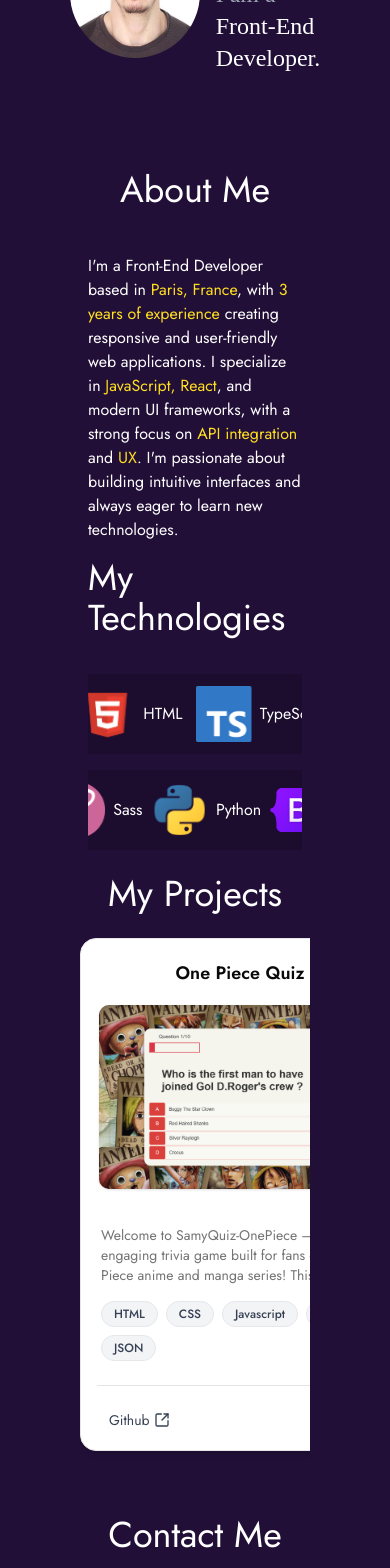
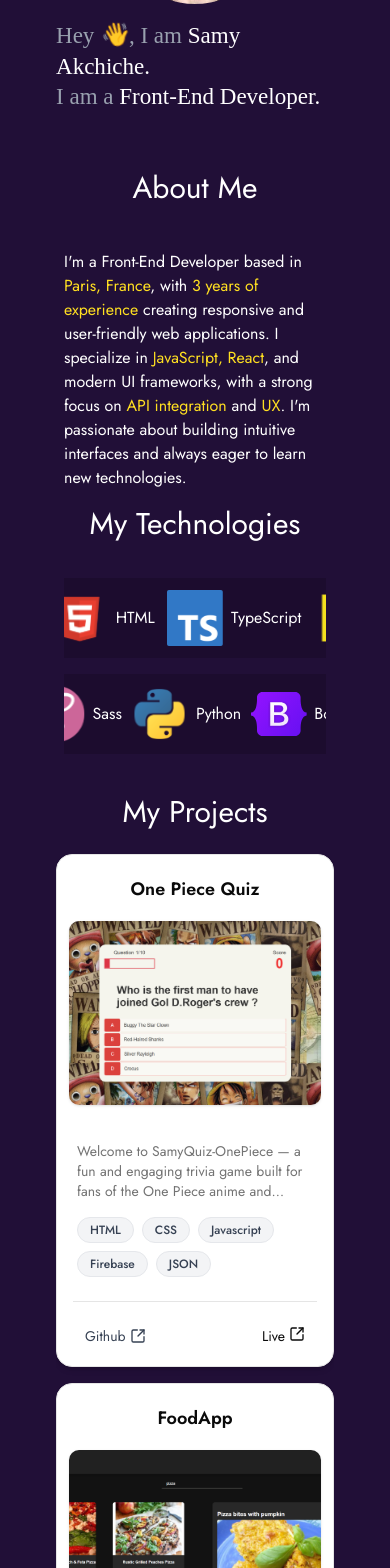
Before and after one commit to samyAkchiche/myPortfolio, a React (Vite) app: page / in a window 390 px wide. Shown: the part 432-2000 px from the top of the page. Built offline with nearby package versions, Linux system fonts and the light colour scheme; a web font is replaced by a local one.

Commit message:
Media Queries: Adjusted paddings to the projects cards and changed the directions of the cards

```diff
--- a/src/App.tsx
+++ b/src/App.tsx
@@ -20,13 +20,13 @@
                         : "opacity-0 translate-y-10 pointer-events-none"
                 }`}
             >
-                <div className="mx-64 max-xl:mx-46 max-lg:mx-32 my-2 max-md:mx-20">
+                <div className="mx-64 max-xl:mx-46 max-lg:mx-32 max-md:mx-14 my-2 ">
                     <section id="hero">
                         <Hero />
                     </section>
                     <section
                         id="about"
-                        className="px-44 max-lg:px-2 flex justify-center items-center flex-col gap-4"
+                        className="px-44 max-lg:px-2 max-md:mb-10 flex justify-center items-center flex-col gap-4"
                     >
                         <About />
                     </section>
--- a/src/components/layouts/About.tsx
+++ b/src/components/layouts/About.tsx
@@ -87,7 +87,7 @@
 export default function About() {
     return (
         <>
-            <h1 className="text-4xl mb-7">About Me</h1>
+            <h1 className="text-4xl mb-7 max-md:text-3xl">About Me</h1>
             <p>
                 I'm a Front-End Developer based in
                 <span className="text-yellow-300"> Paris, France</span>, with
@@ -102,7 +102,7 @@
                 new technologies.
             </p>
 
-            <h1 className="text-4xl mb-5">My Technologies</h1>
+            <h1 className="text-4xl mb-5 max-md:text-3xl">My Technologies</h1>
             <Banner style="bg-black/15 h-20 flex flex-row gap-4 w-full overflow-hidden relative">
                 {skillsLogoBannerOne.map((skillLogo, index) => (
                     <div
--- a/src/components/layouts/Contact.tsx
+++ b/src/components/layouts/Contact.tsx
@@ -50,7 +50,9 @@
     };
     return (
         <div className="max-w-xl mx-auto my-12 px-4">
-            <h1 className="text-4xl my-6 text-center">Contact Me</h1>
+            <h1 className="text-4xl my-6 text-center max-md:text-3xl">
+                Contact Me
+            </h1>
             <form onSubmit={handleSubmit} className="flex flex-col gap-4">
                 <div>
                     <label htmlFor="name">Name</label>
--- a/src/components/layouts/Hero.tsx
+++ b/src/components/layouts/Hero.tsx
@@ -2,13 +2,13 @@
 
 export default function Hero() {
     return (
-        <div className="flex justify-center items-center gap-4 h-96">
+        <div className="flex justify-center max-md:flex-col items-center gap-4 h-96">
             <img
                 src={profile}
                 alt="profile picture"
                 className="w-40 h-40 rounded-full object-cover"
             />
-            <h1 className="text-3xl font-jacques max-lg:text-2xl">
+            <h1 className="text-3xl font-jacques max-lg:text-2xl max-md:text-[1.44rem]">
                 <span className="text-gray-400">
                     Hey <span className="wave-emoji">👋</span>, I am{" "}
                 </span>{" "}
--- a/src/components/layouts/Projects.tsx
+++ b/src/components/layouts/Projects.tsx
@@ -93,6 +93,9 @@
         const container = scrollRef.current;
         if (!container) return;
 
+        const isDesktop = window.innerWidth >= 768;
+        if (!isDesktop) return;
+
         const handleWheel = (e: WheelEvent) => {
             if (e.deltaY === 0) return;
             e.preventDefault();
@@ -107,16 +110,18 @@
     }, []);
     return (
         <>
-            <h1 className="text-4xl my-6 text-center">My Projects</h1>
+            <h1 className="text-4xl my-6 text-center max-md:text-3xl">
+                My Projects
+            </h1>
             <div
                 ref={scrollRef}
-                className="flex gap-2 overflow-x-auto snap-x snap-mandatory pb-4 no-scrollbar"
+                className="flex gap-2 max-md:gap-4 overflow-x-auto snap-x snap-mandatory pb-4 no-scrollbar max-md:flex-col "
             >
                 {cards.map((card) => {
                     return (
                         <Card
                             key={card.cardTitle}
-                            className="flex flex-col justify-between flex-shrink-0 w-80 h-auto snap-center shadow-md rounded-2xl overflow-hidden "
+                            className="flex flex-col justify-between flex-shrink-0 w-full h-auto snap-center shadow-md rounded-2xl overflow-hidden "
                         >
                             <CardHeader className="p-3 flex flex-col items-center">
                                 <CardTitle className="text-lg font-semibold text-center mb-3">
```
